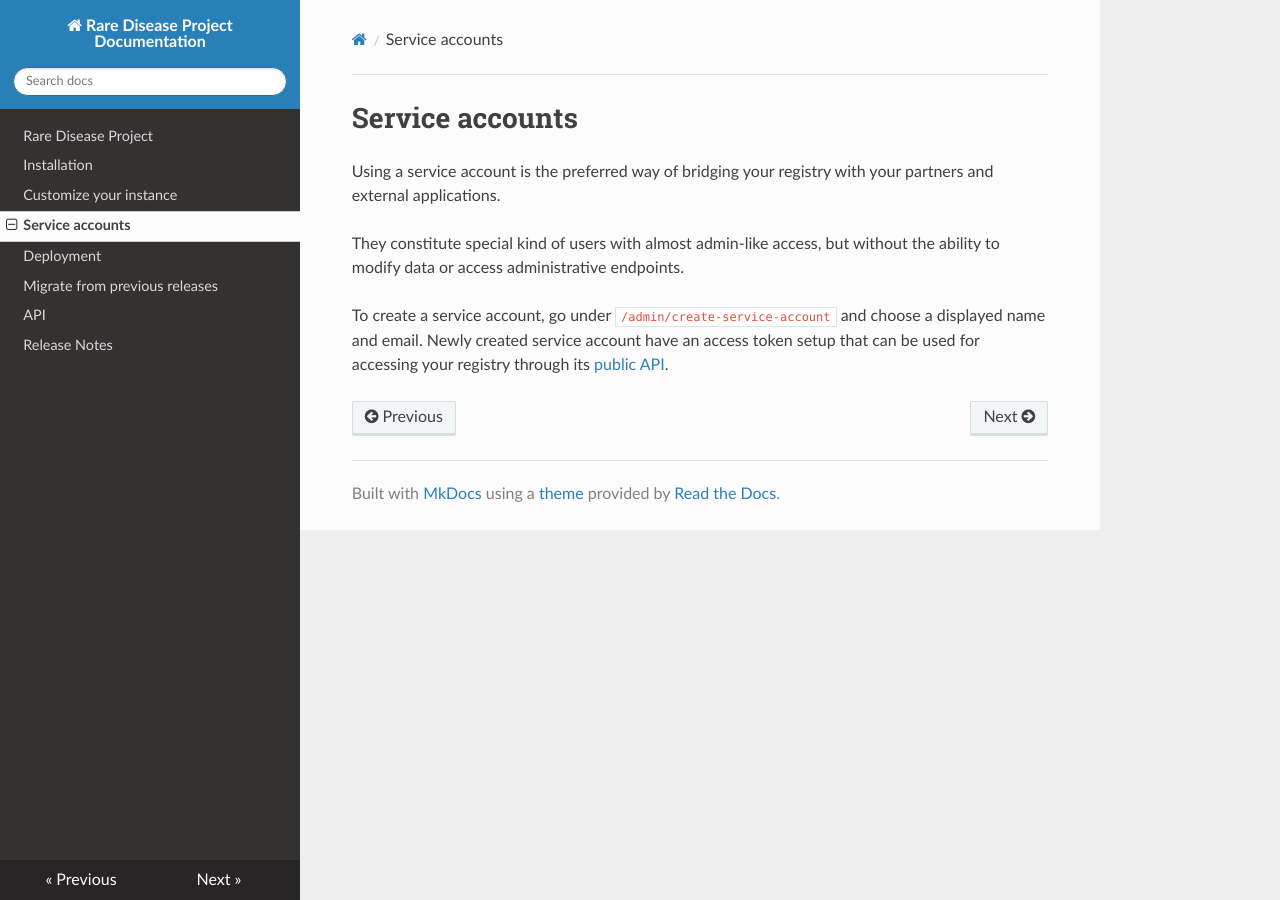
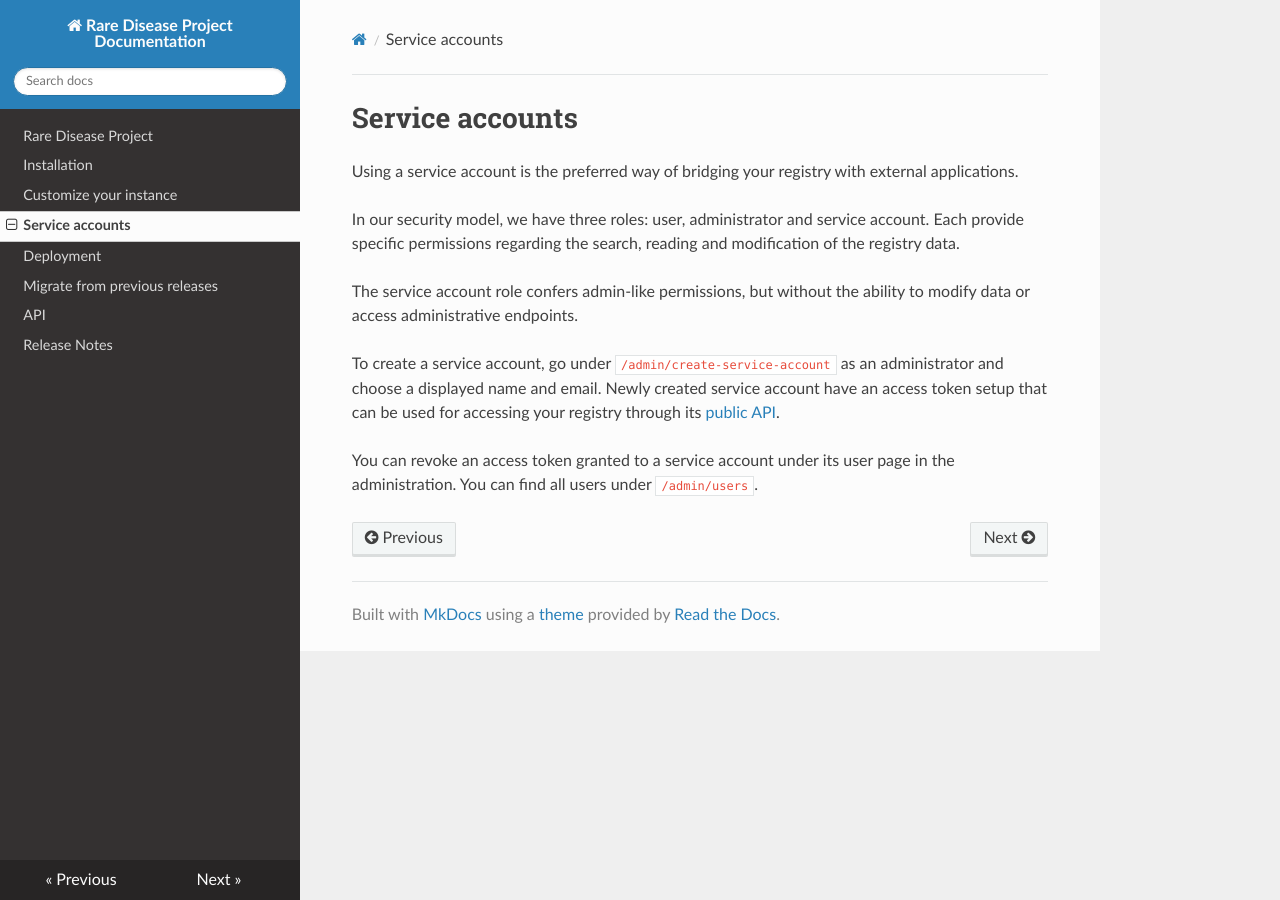
Before and after one commit to PavlidisLab/rdp, an MkDocs documentation site: the page built from docs/service-accounts.md, in a window 1280 px wide. Built offline with MkDocs 1.6.1, drawn with Linux system fonts in a browser that asks for light colours; nearby versions of some CDN libraries.

Commit message:
Update admin docs

```diff
--- a/docs/service-accounts.md
+++ b/docs/service-accounts.md
@@ -1,11 +1,16 @@
 # Service accounts
 
-Using a service account is the preferred way of bridging your registry with
-your partners and external applications.
+Using a service account is the preferred way of bridging your registry with external applications.
 
-They constitute special kind of users with almost admin-like access, but
-without the ability to modify data or access administrative endpoints.
+In our security model, we have three roles: user, administrator and service account. Each provide specific permissions
+regarding the search, reading and modification of the registry data.
 
-To create a service account, go under `/admin/create-service-account` and
-choose a displayed name and email. Newly created service account have an access
-token setup that can be used for accessing your registry through its [public API](/api).
+The service account role confers admin-like permissions, but without the ability to modify data or access administrative
+endpoints.
+
+To create a service account, go under `/admin/create-service-account` as an administrator and choose a displayed name
+and email. Newly created service account have an access token setup that can be used for accessing your registry through
+its [public API](api.md).
+
+You can revoke an access token granted to a service account under its user page
+in the administration. You can find all users under `/admin/users`.
```
Also changed, not shown: docs/customization.md (+0 -2 lines), docs/release-notes.md (+2 -1 lines).
